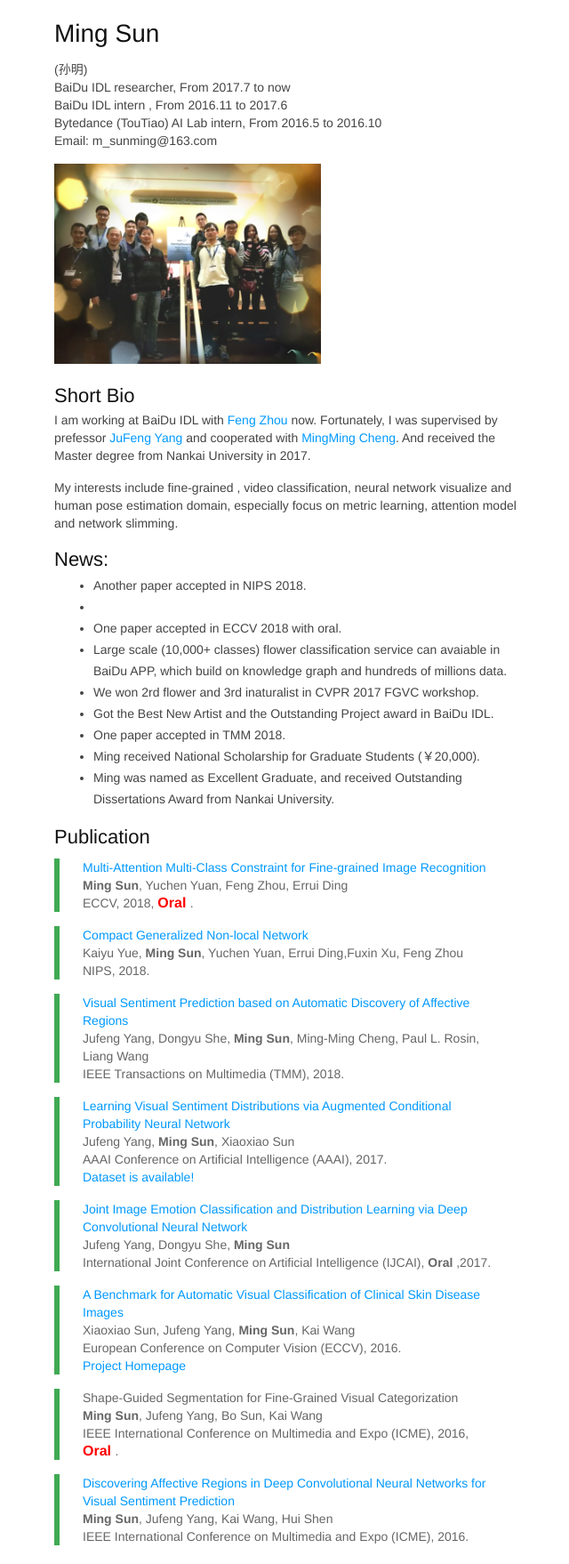
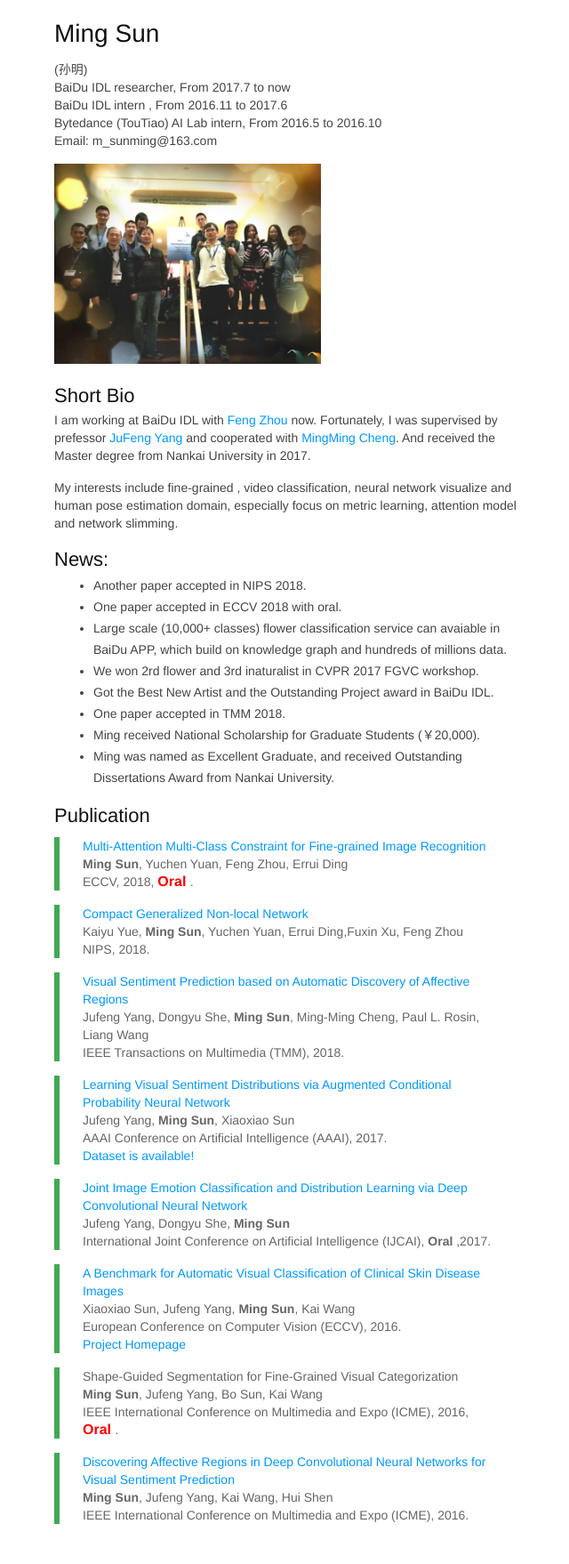
Before and after one commit to msunming/msunming.github.io, a Jekyll site: the page index.html, which Jekyll copies as it is, in a window 1280 px wide. Shown: the whole page at 89% size, without its empty margins (99-739 px from the left). Built offline with Jekyll 4.4.1, drawn with Linux system fonts in a browser that asks for light colours; after the commit the page ends 1734 px from its top, so only the background shows below that.

```diff
--- a/index.html
+++ b/index.html
@@ -458,7 +458,7 @@ pre .markdown .emphasis {
 		</p>
 	        <h2>News:</h2>
 		<ul>
-			<li> Another paper accepted in NIPS 2018. <li>
+			<li> Another paper accepted in NIPS 2018. </li>
 			<li> One paper accepted in ECCV 2018 with oral.</li>
 			<li> Large scale (10,000+ classes) flower classification service can avaiable in BaiDu APP, which build on knowledge graph and  hundreds of millions data.</li>
 			<li> We won 2rd flower and 3rd inaturalist in CVPR 2017 FGVC workshop.</li>
@@ -481,7 +481,7 @@ Multi-Attention Multi-Class Constraint for Fine-grained Image Recognition</a> <b
 		<blockquote>
 		<p><a href="https://arxiv.org/">
 Compact Generalized Non-local Network</a> <br />
-		Kaiyu Yue, <strong>Ming Sun</strong>, Yuchen Yuan, Errui Ding,Fuxin Xu, Feng Zhou  <br/>
+		Kaiyu Yue, <strong>Ming Sun</strong>, Yuchen Yuan, Errui Ding,Fuxin Xu, Feng Zhou <br/>
 		NIPS, 2018.<br /></p>
 		</blockquote>
 
```
